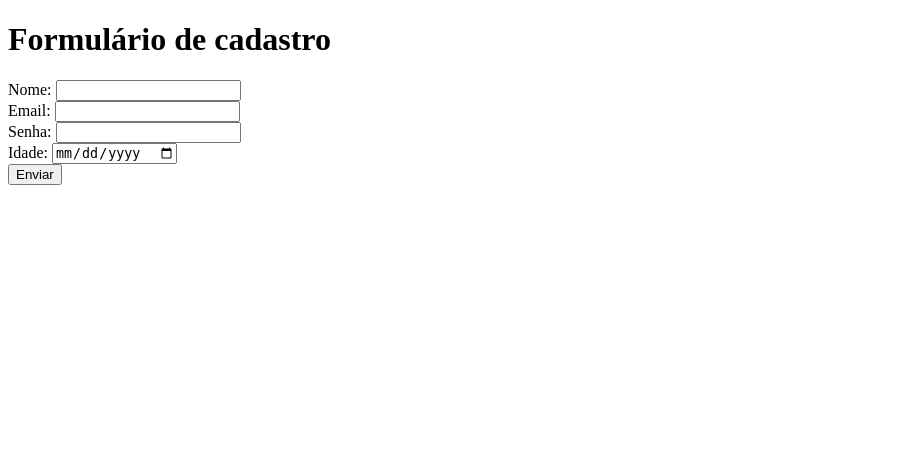
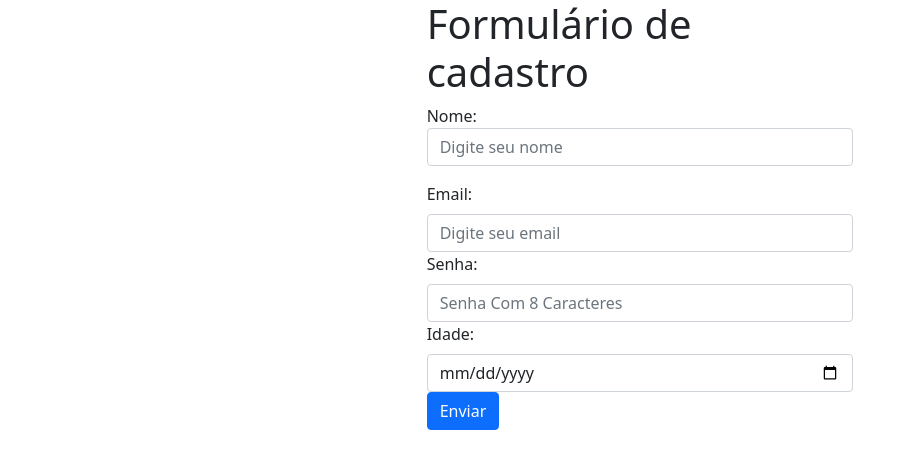
Before and after one commit to h0landa/Projeto-em-Flask, a Flask app: page /form/ in a window 1280 px wide. Shown: the top 469 px of the page, without its empty margins (0-908 px from the left). Run offline with Flask 2, Linux system fonts and the light colour scheme; some libraries are stand-ins or nearby versions.

Commit message:
Estilizando a página.

```diff
--- a/app/templates/form_page.html
+++ b/app/templates/form_page.html
@@ -5,29 +5,33 @@
     <meta charset="UTF-8">
     <meta http-equiv="X-UA-Compatible" content="IE=edge">
     <meta name="viewport" content="width=device-width, initial-scale=1.0">
+    <link href="https://cdn.jsdelivr.net/npm/bootstrap@5.1.3/dist/css/bootstrap.min.css" rel="stylesheet" integrity="sha384-1BmE4kWBq78iYhFldvKuhfTAU6auU8tT94WrHftjDbrCEXSU1oBoqyl2QvZ6jIW3" crossorigin="anonymous">
+    <script src="https://cdn.jsdelivr.net/npm/bootstrap@5.1.3/dist/js/bootstrap.bundle.min.js" integrity="sha384-ka7Sk0Gln4gmtz2MlQnikT1wXgYsOg+OMhuP+IlRH9sENBO0LRn5q+8nbTov4+1p" crossorigin="anonymous"></script>
     <title>Formulário</title>
 </head>
 <body>
+    <div class="col-md-4 col-md-offset-4" style="margin: 0 auto;">
     <form action="" method="POST">
         <h1>Formulário de cadastro</h1>
-        <div>
-            <label for="nome">Nome:</label>
-            {{form.username(id='nome')}}
+        <div class="mb-3">
+            <label for="nome" class="form-group">Nome:</label>
+            {{form.username(id='nome', class="form-control", placeholder="Digite seu nome")}}
         </div>
         <div>
-            <label for="email">Email:</label>
-            {{form.email(id='email')}}
+            <label for="email" class="form-label">Email:</label>
+            {{form.email(id='email', class="form-control", placeholder="Digite seu email")}}
         </div>
         <div>
-            <label for="senha">Senha:</label>
-            {{form.password(id='senha')}}
+            <label for="senha" class="form-label">Senha:</label>
+            {{form.password(id='senha', class="form-control", placeholder="Senha Com 8 Caracteres")}}
         </div>
         <div>
-            <label for="idade">Idade:</label>
-            {{form.date(id='idade')}}
+            <label for="idade" class="form-label">Idade:</label>
+            {{form.date(id='idade', class="form-control")}}
         </div>
-        <button type="submit">Enviar</button>
+        <button type="submit" class="btn btn-primary">Enviar</button>
     </form>
+    </div>
 </body>
 </html>
 {% endblock %}
```
